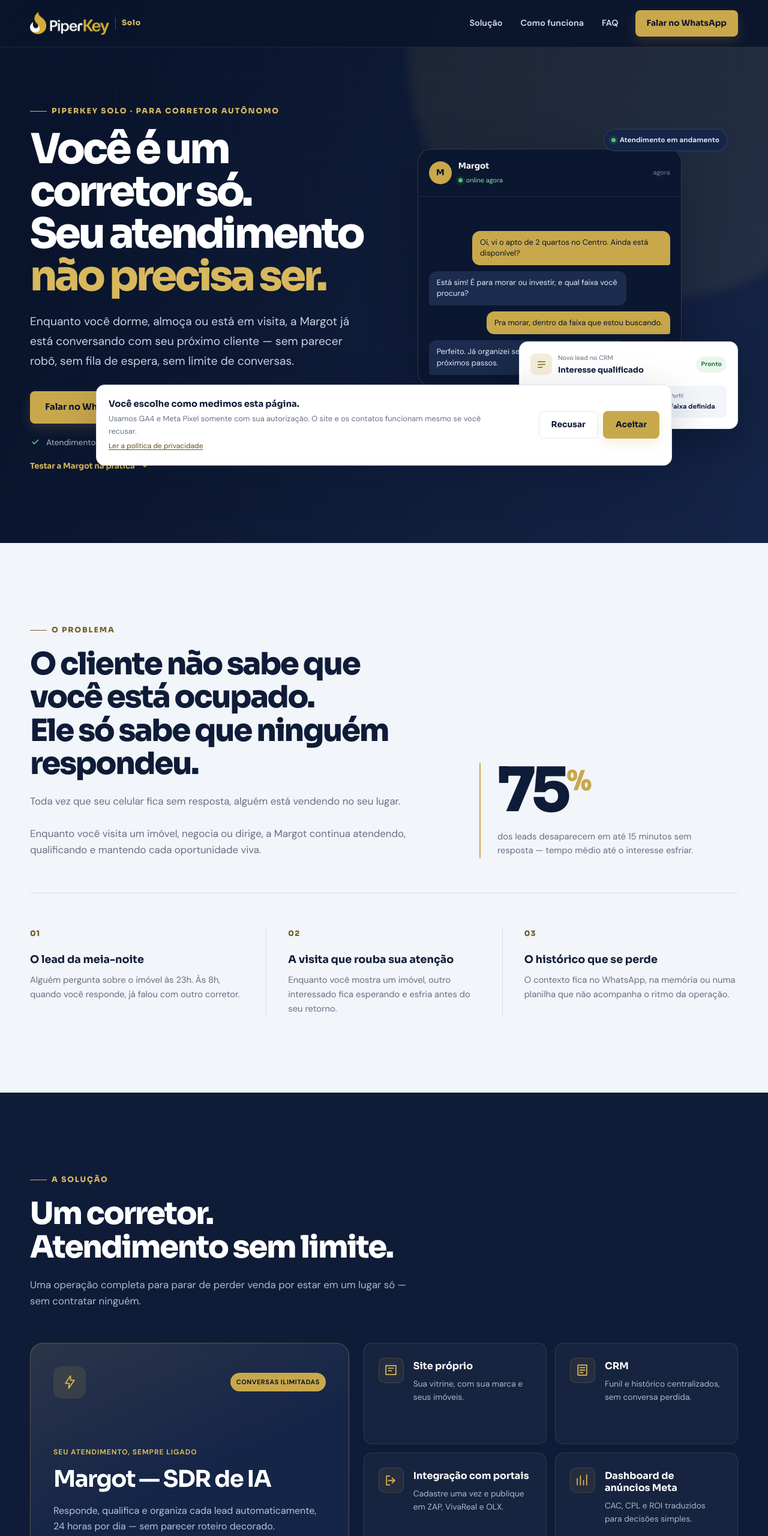
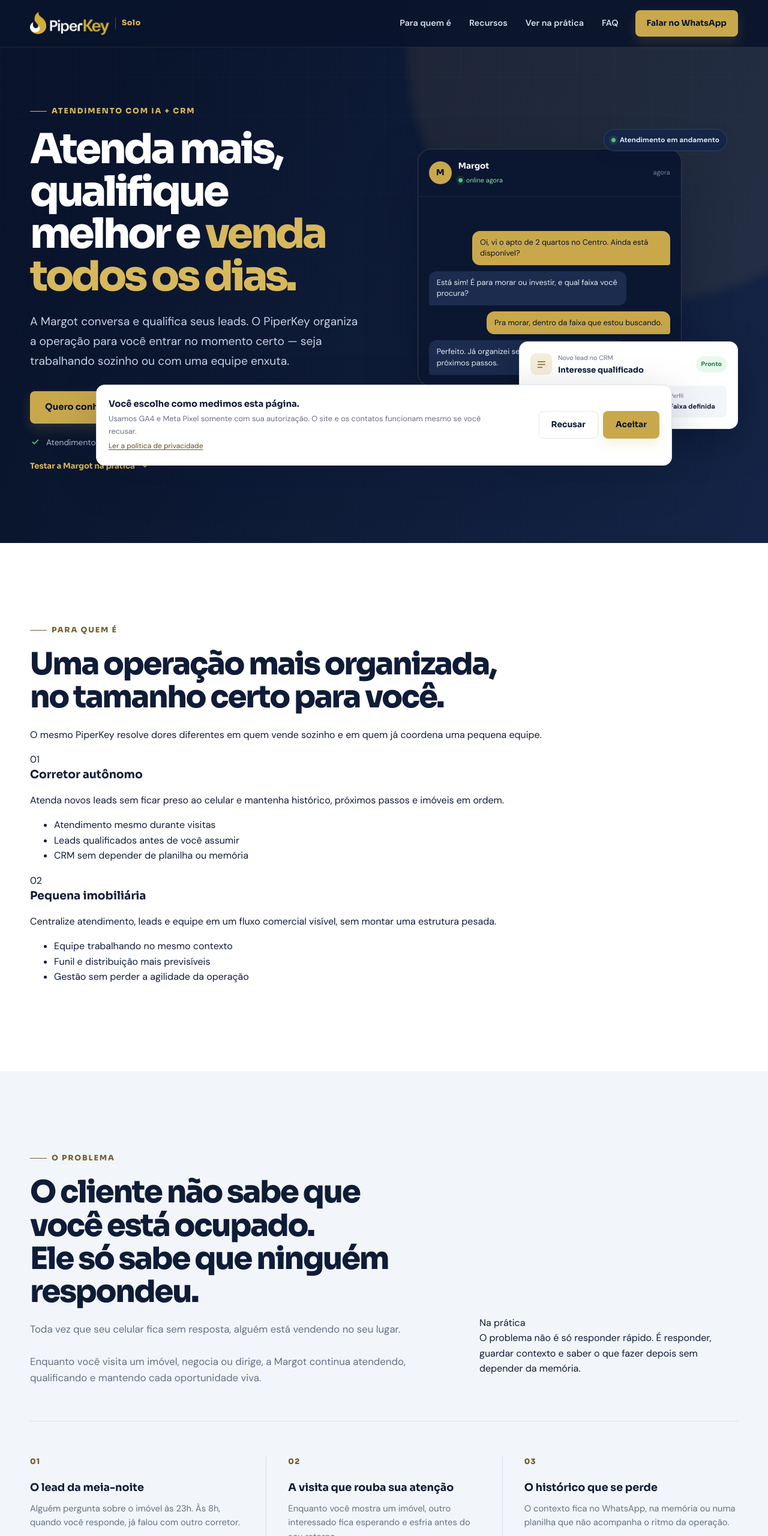
Before and after one commit to gestao-hub/lp-piperkey, a website built with Vite: page index.html in a window 1280 px wide. Shown: the top 2560 px of the page at 60% size. Built offline with nearby package versions, Linux system fonts and the light colour scheme; no server answers.

Commit message:
feat: refresh Solo commercial structure

```diff
--- a/index.html
+++ b/index.html
@@ -5,11 +5,11 @@
     <meta name="viewport" content="width=device-width, initial-scale=1" />
     <meta
       name="description"
-      content="PiperKey Solo: atendimento com IA, CRM, site e integrações para corretores autônomos venderem sem perder leads."
+      content="PiperKey Solo: atendimento com IA, CRM, imóveis, marketing e automações para corretores autônomos e pequenas imobiliárias venderem sem perder oportunidades."
     />
     <meta name="theme-color" content="#0f1c38" />
     <meta name="robots" content="index, follow" />
-    <title>PiperKey Solo — Atendimento que nunca dorme para o corretor autônomo</title>
+    <title>PiperKey Solo — Operação comercial para corretores e pequenas imobiliárias</title>
     <link rel="canonical" href="%VITE_SITE_URL%/" />
     <link rel="icon" type="image/png" href="/assets/favicon.png" />
     <link rel="preconnect" href="https://fonts.googleapis.com" />
@@ -42,7 +42,7 @@
         "name": "PiperKey Solo",
         "applicationCategory": "BusinessApplication",
         "operatingSystem": "Web",
-        "description": "Atendimento com IA, CRM, site e integrações para corretores autônomos.",
+        "description": "Atendimento com IA, CRM e operação comercial para corretores autônomos e pequenas imobiliárias.",
         "url": "%VITE_SITE_URL%/"
       }
     </script>
@@ -58,8 +58,9 @@
           <span>Solo</span>
         </a>
         <nav class="desktop-nav" aria-label="Navegação principal">
-          <a href="#solucao">Solução</a>
-          <a href="#como-funciona">Como funciona</a>
+          <a href="#para-quem">Para quem é</a>
+          <a href="#solucao">Recursos</a>
+          <a href="#como-funciona">Ver na prática</a>
           <a href="#faq">FAQ</a>
         </nav>
         <a class="button button-gold header-cta" href="https://wa.me/%VITE_WHATSAPP_NUMBER%?text=Ol%C3%A1%21%20Quero%20conhecer%20o%20PiperKey%20Solo." data-cta="whatsapp" data-placement="nav">
@@ -73,15 +74,15 @@
         <div class="hero-glow" aria-hidden="true"></div>
         <div class="container hero-grid">
           <div class="hero-copy hero-enter">
-            <span class="eyebrow">PiperKey Solo · para corretor autônomo</span>
-            <h1>Você é um corretor só.<br />Seu atendimento <em>não precisa ser.</em></h1>
+            <span class="eyebrow">Atendimento com IA + CRM</span>
+            <h1>Atenda mais, qualifique melhor e <em>venda todos os dias.</em></h1>
             <p class="hero-subtitle">
-              Enquanto você dorme, almoça ou está em visita, a Margot já está conversando com seu próximo
-              cliente — sem parecer robô, sem fila de espera, sem limite de conversas.
+              A Margot conversa e qualifica seus leads. O PiperKey organiza a operação para você entrar no momento
+              certo — seja trabalhando sozinho ou com uma equipe enxuta.
             </p>
             <div class="cta-group">
               <a class="button button-gold button-large" href="https://wa.me/%VITE_WHATSAPP_NUMBER%?text=Ol%C3%A1%21%20Quero%20conhecer%20o%20PiperKey%20Solo." data-cta="whatsapp" data-placement="hero">
-                Falar no WhatsApp
+                Quero conhecer o PiperKey
                 <svg aria-hidden="true" viewBox="0 0 20 20"><path d="M4 10h11m-4-4 4 4-4 4" /></svg>
               </a>
               <a class="button button-outline button-large" href="https://wa.me/%VITE_WHATSAPP_NUMBER%?text=Ol%C3%A1%21%20Quero%20agendar%20uma%20demonstra%C3%A7%C3%A3o%20do%20PiperKey%20Solo." data-cta="demo" data-placement="hero">
@@ -90,7 +91,7 @@
             </div>
             <p class="hero-note">
               <svg aria-hidden="true" viewBox="0 0 20 20"><path d="m5 10 3 3 7-7" /></svg>
-              Atendimento contínuo, mesmo quando você está ocupado
+              Atendimento contínuo · CRM organizado · implantação acompanhada
             </p>
             <a class="hero-demo-link" href="#como-funciona">
               Testar a Margot na prática
@@ -135,6 +136,43 @@
         </div>
       </section>
 
+      <section class="section audience-section" id="para-quem">
+        <div class="container">
+          <div class="audience-heading" data-reveal>
+            <span class="eyebrow eyebrow-dark">Para quem é</span>
+            <h2>Uma operação mais organizada, no tamanho certo para você.</h2>
+            <p>O mesmo PiperKey resolve dores diferentes em quem vende sozinho e em quem já coordena uma pequena equipe.</p>
+          </div>
+
+          <div class="audience-grid" data-reveal>
+            <article class="audience-item">
+              <span class="audience-index">01</span>
+              <div>
+                <h3>Corretor autônomo</h3>
+                <p>Atenda novos leads sem ficar preso ao celular e mantenha histórico, próximos passos e imóveis em ordem.</p>
+                <ul>
+                  <li>Atendimento mesmo durante visitas</li>
+                  <li>Leads qualificados antes de você assumir</li>
+                  <li>CRM sem depender de planilha ou memória</li>
+                </ul>
+              </div>
+            </article>
+            <article class="audience-item">
+              <span class="audience-index">02</span>
+              <div>
+                <h3>Pequena imobiliária</h3>
+                <p>Centralize atendimento, leads e equipe em um fluxo comercial visível, sem montar uma estrutura pesada.</p>
+                <ul>
+                  <li>Equipe trabalhando no mesmo contexto</li>
+                  <li>Funil e distribuição mais previsíveis</li>
+                  <li>Gestão sem perder a agilidade da operação</li>
+                </ul>
+              </div>
+            </article>
+          </div>
+        </div>
+      </section>
+
       <section class="section problem-section" id="problema">
         <div class="container">
           <div class="problem-intro" data-reveal>
@@ -147,10 +185,10 @@
                 mantendo cada oportunidade viva.
               </p>
             </div>
-            <div class="market-stat" aria-label="Setenta e cinco por cento">
-              <strong>75<sup>%</sup></strong>
-              <p>dos leads desaparecem em até 15 minutos sem resposta — tempo médio até o interesse esfriar.</p>
-            </div>
+            <aside class="operation-note">
+              <span>Na prática</span>
+              <p>O problema não é só responder rápido. É responder, guardar contexto e saber o que fazer depois sem depender da memória.</p>
+            </aside>
           </div>
 
           <div class="pain-grid" data-reveal>
@@ -176,9 +214,9 @@
       <section class="section solution-section" id="solucao">
         <div class="container">
           <div class="solution-heading" data-reveal>
-            <span class="eyebrow">A solução</span>
-            <h2>Um corretor. Atendimento sem limite.</h2>
-            <p>Uma operação completa para parar de perder venda por estar em um lugar só — sem contratar ninguém.</p>
+            <span class="eyebrow">A operação</span>
+            <h2>Do primeiro contato ao próximo passo, tudo no mesmo fluxo.</h2>
+            <p>Atendimento, CRM, imóveis e marketing trabalham juntos para reduzir trabalho manual e deixar a oportunidade visível.</p>
           </div>
 
           <div class="solution-layout" data-reveal>
@@ -239,6 +277,30 @@
         </div>
       </section>
 
+      <section class="section creator-section" id="conteudos">
+        <div class="container creator-layout" data-reveal>
+          <div class="creator-copy">
+            <span class="eyebrow eyebrow-dark">Veja por quem vive o mercado</span>
+            <h2>Uma demonstração direta, feita para o formato que o corretor já consome.</h2>
+            <p>
+              O vídeo do parceiro entra em formato vertical 9:16, com espaço para explicar o uso real do PiperKey sem transformar
+              a página em um catálogo de funcionalidades.
+            </p>
+            <p class="creator-note">Quando o conteúdo estiver definido, este bloco recebe o vídeo e a identificação do criador sem alterar a estrutura da página.</p>
+          </div>
+          <div class="creator-video-column">
+            <div class="creator-video-frame" aria-label="Espaço reservado para vídeo vertical do criador de conteúdo">
+              <div class="creator-video-placeholder">
+                <span class="creator-video-ratio">9:16</span>
+                <span class="creator-play" aria-hidden="true">▶</span>
+                <strong>Vídeo do parceiro</strong>
+                <small>Formato vertical · reprodução sob demanda</small>
+              </div>
+            </div>
+          </div>
+        </div>
+      </section>
+
       <section class="section workflow-section" id="como-funciona">
         <div class="container">
           <div class="workflow-heading" data-reveal>
@@ -292,6 +354,12 @@
                 </div>
                 <div class="demo-transcript" data-demo-transcript aria-label="Conversa simulada"></div>
                 <div class="demo-replies" data-demo-options role="group" aria-label="Escolha uma resposta"></div>
+                <div class="demo-composer" data-demo-composer aria-hidden="true">
+                  <span class="demo-composer-text" data-demo-composer-text>Digite uma mensagem...</span>
+                  <span class="demo-send" data-demo-send aria-hidden="true">
+                    <svg viewBox="0 0 20 20"><path d="M3 10 17 3l-4 14-3-5-7-2Zm7 2 3-3" /></svg>
+                  </span>
+                </div>
                 <div class="demo-start-wrap">
                   <button class="button button-gold" type="button" data-demo-start>
                     Começar simulação
@@ -507,7 +575,7 @@
           <img src="/assets/piperkey-horizontal-white.png" alt="PiperKey" width="2184" height="624" />
           <span>Solo</span>
         </a>
-        <p>Atendimento e operação para o corretor autônomo.</p>
+        <p>Atendimento e operação comercial para corretores e pequenas imobiliárias.</p>
         <div class="footer-links">
           <a href="/privacidade.html">Política de privacidade</a>
           <button type="button" data-manage-consent>Gerenciar cookies</button>
```
